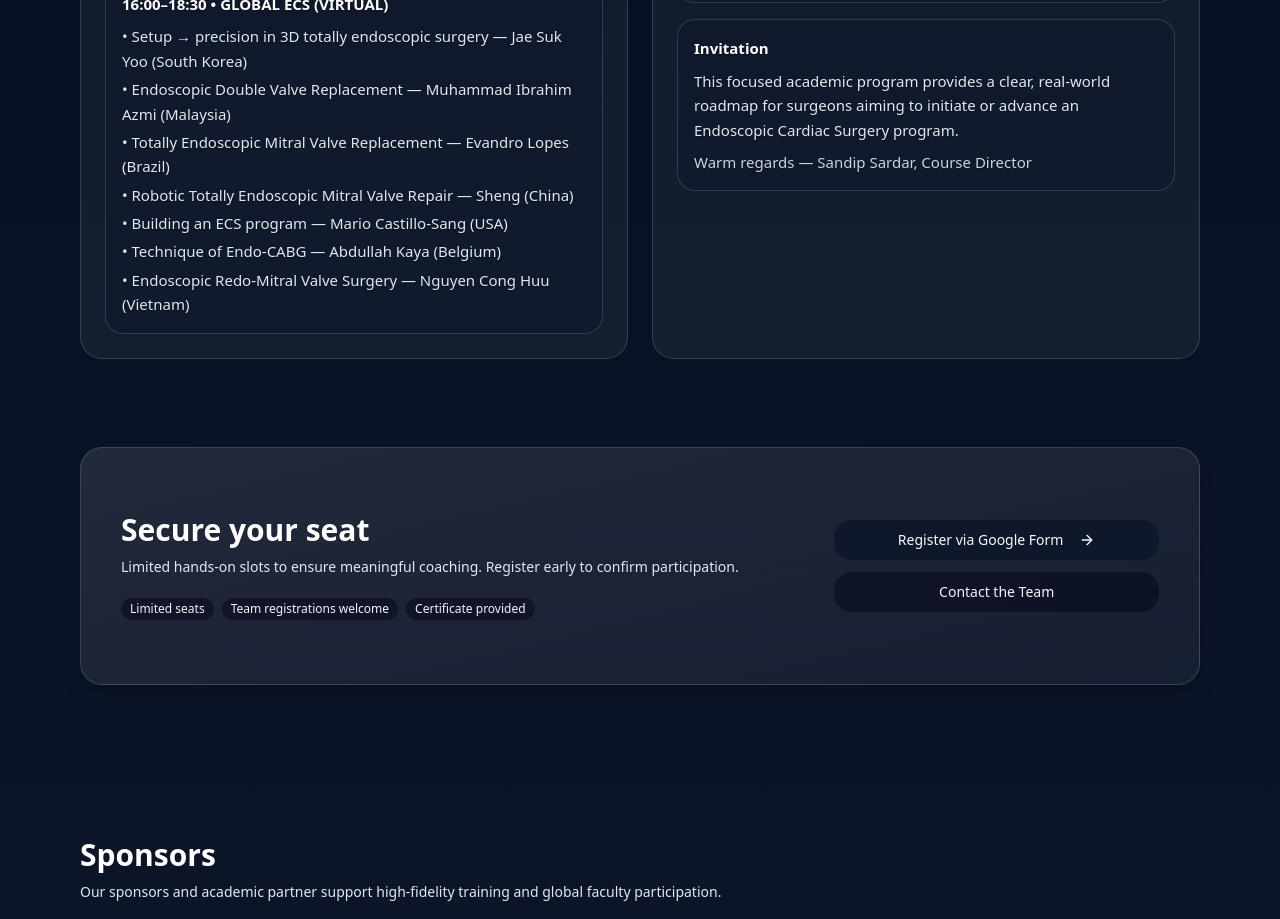
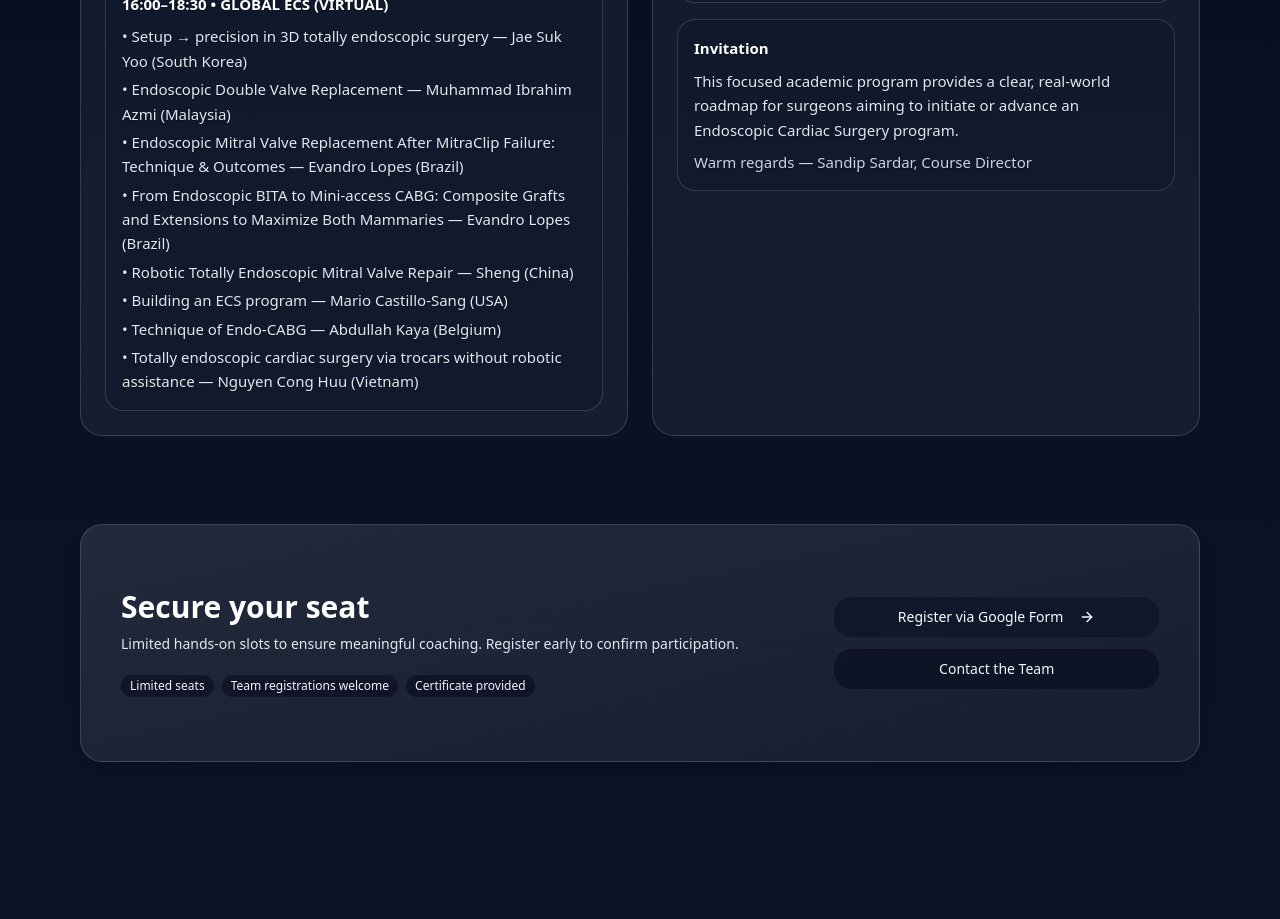
Before and after one commit to boe1981/ecs-edge, a Next.js app: page / in a window 1280 px wide. Shown: the part 4960-5879 px from the top of the page. Built offline with nearby package versions, Linux system fonts and the light colour scheme.

Commit message:
Update scientific talks

```diff
--- a/app/page.tsx
+++ b/app/page.tsx
@@ -658,11 +658,14 @@ export default function Page() {
             <ul className="mt-2 space-y-1">
               <li>• Setup → precision in 3D totally endoscopic surgery — Jae Suk Yoo (South Korea)</li>
               <li>• Endoscopic Double Valve Replacement — Muhammad Ibrahim Azmi (Malaysia)</li>
-              <li>• Totally Endoscopic Mitral Valve Replacement — Evandro Lopes (Brazil)</li>
+<li>• Endoscopic Mitral Valve Replacement After MitraClip Failure: Technique & Outcomes — Evandro Lopes (Brazil)
+</li>
+<li>• From Endoscopic BITA to Mini-access CABG: Composite Grafts and Extensions to Maximize Both Mammaries — Evandro Lopes (Brazil)
+</li>
               <li>• Robotic Totally Endoscopic Mitral Valve Repair — Sheng (China)</li>
               <li>• Building an ECS program — Mario Castillo-Sang (USA)</li>
               <li>• Technique of Endo-CABG — Abdullah Kaya (Belgium)</li>
-              <li>• Endoscopic Redo-Mitral Valve Surgery — Nguyen Cong Huu (Vietnam)</li>
+              <li>• Totally endoscopic cardiac surgery via trocars without robotic assistance — Nguyen Cong Huu (Vietnam)</li>
             </ul>
           </div>
         </div>
```
